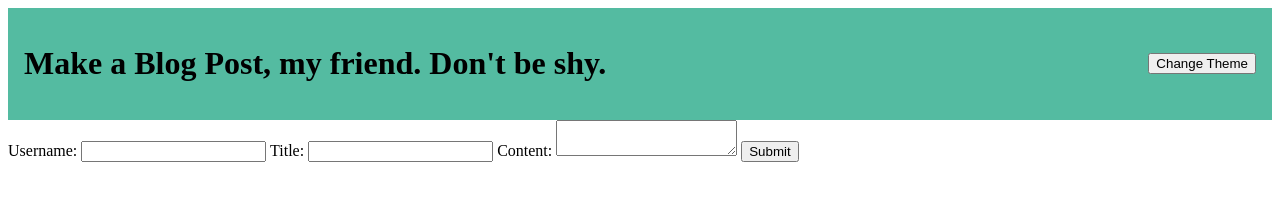
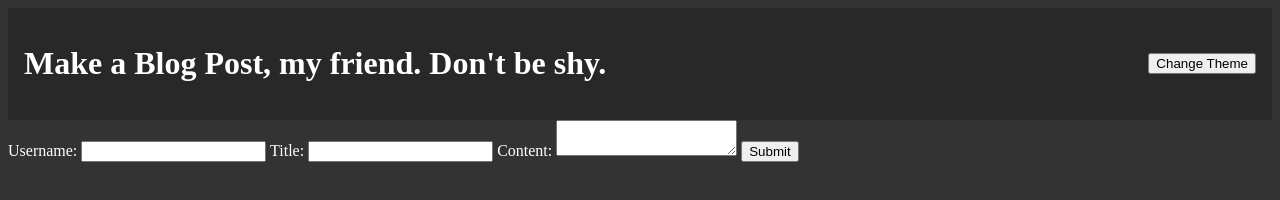
Before and after one commit to elijahb444/BlogProject, a plain HTML site: page index.html in a window 1280 px wide. Both pictures are taken after a click on the button "Change Theme". Drawn offline with Linux system fonts and the light colour scheme.

Commit message:
properly added theme switch functionality

```diff
--- a/Assets/css/style.css
+++ b/Assets/css/style.css
@@ -11,6 +11,25 @@ body {
     color: var(--text-color);
 }
 
+/* Light theme */
+.light {
+    --bg-color: #ffffff;
+    --text-color: black;
+    --header-bg: rgb(84, 187, 161);
+}
+
+/* Dark theme */
+.dark {
+    --bg-color: #333333;
+    --text-color: white;
+    --header-bg: rgb(40, 40, 40);
+}
+
+/* Apply theme */
+body, .light, .dark {
+    background-color: var(--bg-color);
+    color: var(--text-color);
+}
 header {
     display: flex;
     justify-content: space-between;
--- a/Assets/js/script.js
+++ b/Assets/js/script.js
@@ -1,17 +1,19 @@
-const themeButton = document.getElementById('toggle-theme')
-const currentTheme = localStorage.getItem('theme') || 'light';
-document.body.setAttribute('data-theme', currentTheme)
+//kept getting error: TypeError: Cannot read properties of null (reading 'setAttribute') on lines 13 and 16
+//looked online to find that the error may have stemmed from the js file running before the document body was fully loaded
+//'DOMContentLoaded' watches for that
+document.addEventListener('DOMContentLoaded', function() {
+    const themeButton = document.querySelector('#toggle-theme');
+    const form = document.querySelector('#main');
+    let theme = 'light';
 
-themeButton.addEventListener('click', function() {
-    console.log('hit')
-    let theme;
-    if (currentTheme === 'light') {
-        theme = 'dark';
-        document.body.setAttribute('class', 'dark')
-    } else {
-        theme = 'light';
-        document.body.setAttribute('class', 'light')
-    }
-    document.body.setAttribute('data-theme', theme)
-    localStorage.setItem('theme', theme)
-})
+    themeButton.addEventListener('click', function() {
+        console.log('hit');
+        if (theme === 'light') {
+            theme = 'dark';
+            form.setAttribute('class', 'dark');
+        } else {
+            theme = 'light';
+            form.setAttribute('class', 'light');
+        }
+    });
+});
--- a/index.html
+++ b/index.html
@@ -6,12 +6,12 @@
     <title>dablog</title>
     <link rel="stylesheet" href="./Assets/css/style.css">
 </head>
-<body>
+<body id="main">
     <header>
         <h1>Make a Blog Post, my friend. Don't be shy.</h1>
         <button id="toggle-theme">Change Theme</button>
     </header>
-    <form id="blog-form">
+    <form>
         <label>
             Username:
             <input type="text" id="username" name="username">
```
Also changed, not shown: posts.html (+1 -1 lines).
